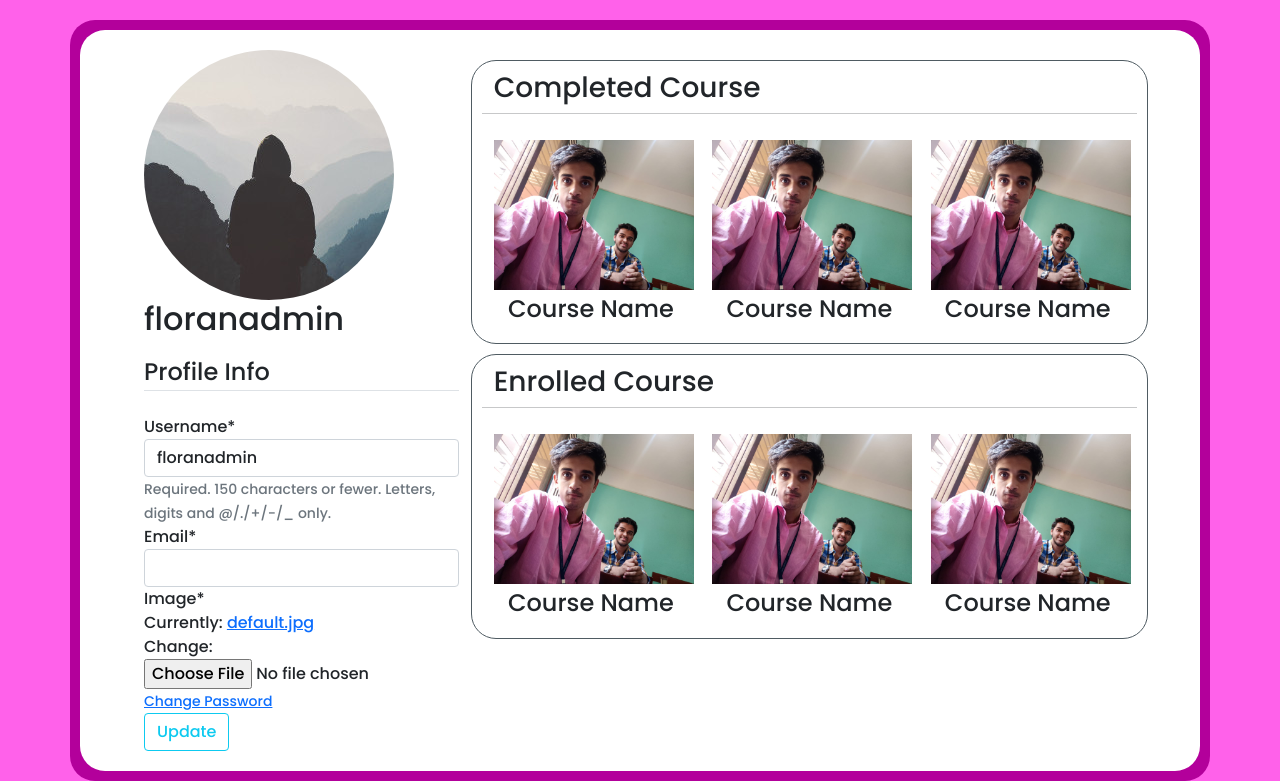
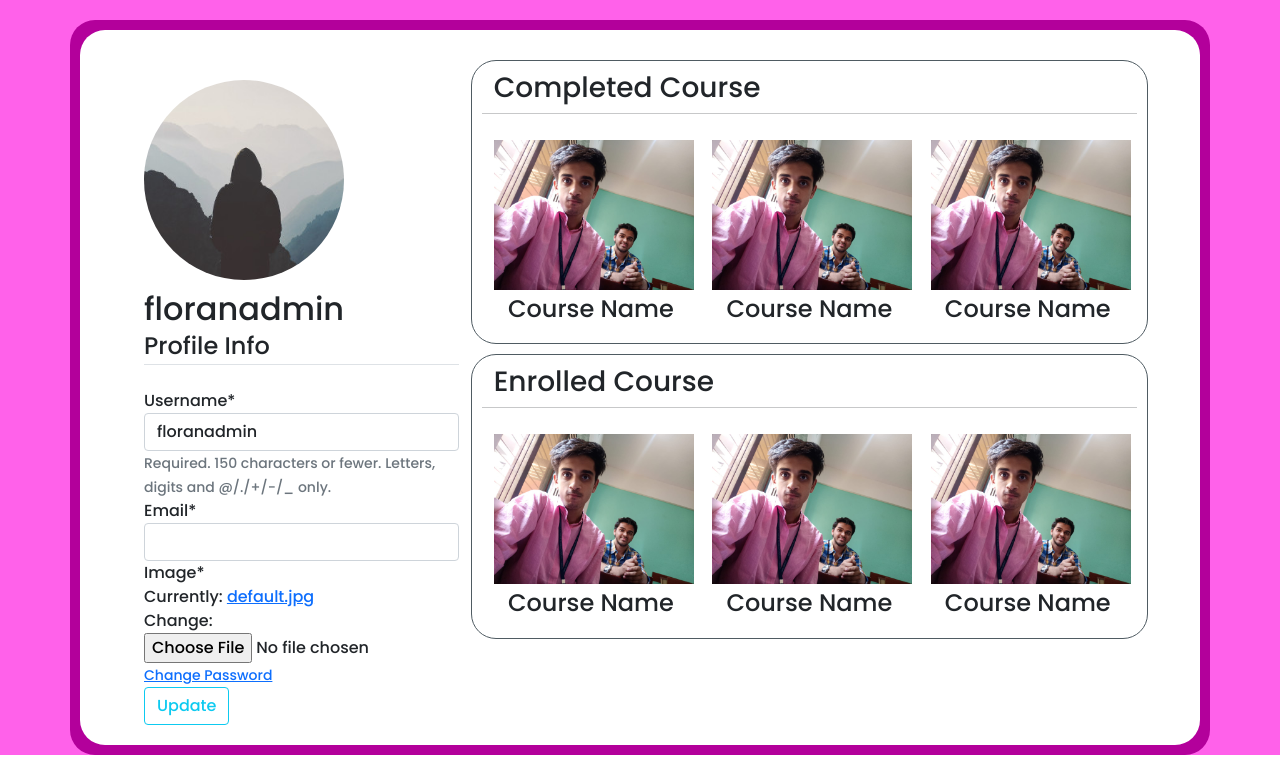
Before and after one commit to Floran-Github/CoderHifi-Code, a Django app: page /profile/ in a window 1280 px wide. Shown: the part 80-861 px from the top of the page. After the commit the page ends 835 px from the top, so only its background shows below. Run offline with Django 3.2, Linux system fonts and the light colour scheme; a user stored in the database is signed in; data comes from the database, SQL or seed files in the repository; both versions use the stored data as it was after the commit; some libraries are stand-ins or nearby versions.

Commit message:
Projet page updated and profile page reponsive error fixed

```diff
--- a/backend/mainpage/static/css/index.css
+++ b/backend/mainpage/static/css/index.css
@@ -309,6 +309,7 @@ div.ex1 {
 .checked {
 color: orange;
 }
+.add_prj,
 
 .course-link:hover,
 .course-link{
@@ -316,7 +317,9 @@ color: orange;
     text-transform: none;
     color: #000;
 }
-
+.add_prj:hover{
+    color: #4f5b62;
+}
 
 
 .course-img{
--- a/backend/mainpage/static/js/index.js
+++ b/backend/mainpage/static/js/index.js
@@ -29,10 +29,10 @@ function MaintoggleTheme() {
 
             // Change the value of href attribute
             // to change the css sheet.
-            if (theme.getAttribute('href') == 'static/css/boy-theme.css') {
-                theme.setAttribute('href', 'static/css/girls-theme.css');
+            if (theme.getAttribute('href') == '/static/css/boy-theme.css') {
+                theme.setAttribute('href', '/static/css/girls-theme.css');
             } else {
-                theme.setAttribute('href', 'static/css/boy-theme.css');
+                theme.setAttribute('href', '/static/css/boy-theme.css');
             }
         }
 
--- a/backend/mainpage/templates/base.html
+++ b/backend/mainpage/templates/base.html
@@ -15,7 +15,7 @@
   <script src="{% static 'js/index.js' %}"></script>
   <link rel="stylesheet" href="https://cdnjs.cloudflare.com/ajax/libs/font-awesome/5.10.2/css/all.min.css">
   <link rel="stylesheet" href="https://cdnjs.cloudflare.com/ajax/libs/font-awesome/5.10.2/css/font-awesome.min.css">
-  <link id="theme" rel="stylesheet" href="{%static 'css/girls-theme.css'%}">
+  <link id="theme" rel="stylesheet" href="{% static 'css/girls-theme.css' %}">
   <link rel="stylesheet" href="{% static 'css/index.css' %}">
   <title>CoderHi</title>
 </head>
@@ -34,7 +34,7 @@
             <a class="nav-link active" aria-current="page" href="blog-page.html">Home</a>
           </li>
           <li class="nav-item">
-            <a class="nav-link" href="project-page.html">Projects</a>
+            <a class="nav-link" href="{% url 'project-list' %}">Projects</a>
           </li>
           <li class="nav-item">
             <a class="nav-link" href="main-course-page.html">Learn</a>
--- a/backend/users/templates/users/profile.html
+++ b/backend/users/templates/users/profile.html
@@ -9,12 +9,20 @@
         <div class="row align-items-start">
 
           <div class="col-12 col-md-4">
-            <div class="content-section">
-              <div class="media">
-                <img class="rounded-circle account-img" src="{{ user.profile.image.url }}">
-                <div class="media-body">
-                  <h2 class="account-heading">{{ user.username }}</h2>
-                  <p class="text-secondary">{{ user.email }}</p>
+
+              <div class="col-12 col-md-4">
+                <div class="profile-username-section row">
+
+                  <div class="col-12 col-md-12">
+                    <img class="rounded-circle blog-pict" src="{{ user.profile.image.url }}">
+                  </div>
+                  <!-- <div class="col-3"></div> -->
+                  <div class="col-12">
+                    <div class="username-sec">
+                      <h2>{{ user.username }}</h2>
+                      <h2>{{ user.email }}</h2>
+                    </div>
+                  </div>
                 </div>
               </div>
               <form method="POST" enctype="multipart/form-data">
@@ -32,7 +40,7 @@
                     <button class="btn btn-outline-info" type="submit">Update</button>
                 </div>
               </form>
-            </div>
+
           </div>
 
           <div class="col-12 col-sm-12 col-md-8">
```
Also changed, not shown: backend/projects/templates/projects-list.html (+12 -0 lines), backend/db.sqlite3. Lines whose indentation alone changed are shown as unchanged.
